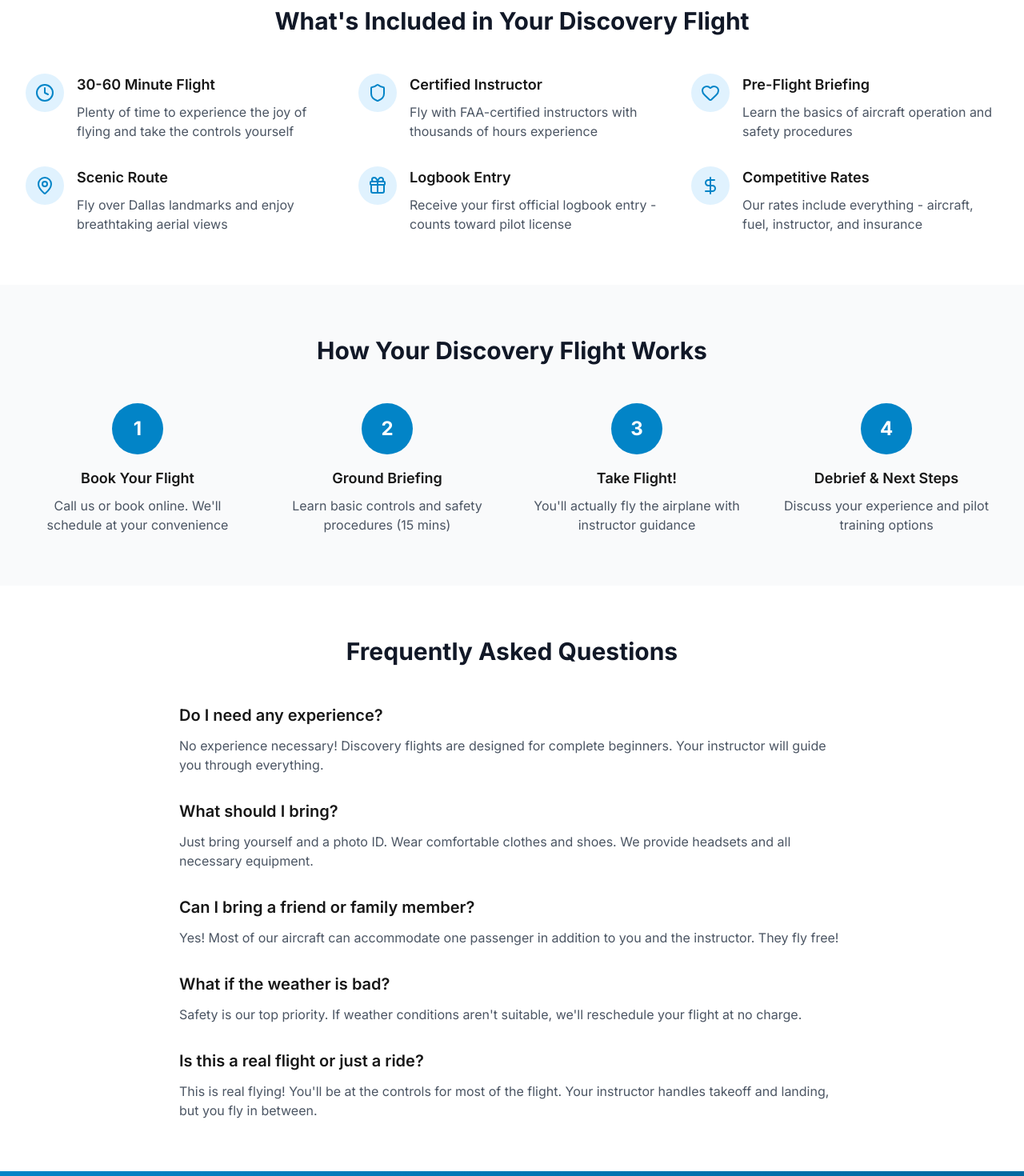
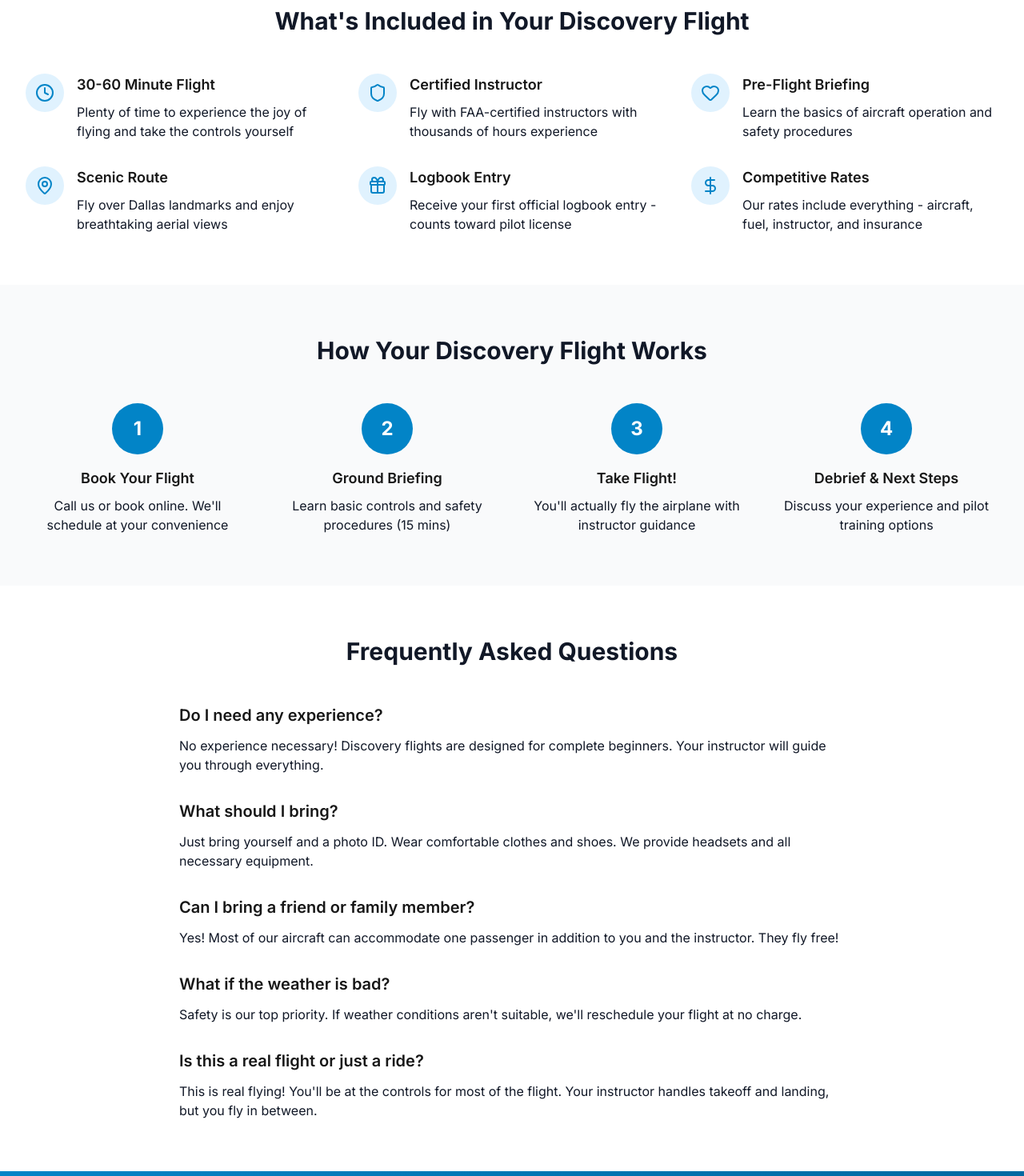
Before and after one commit to chris-w-gibson/goflytexas, a Next.js app: page /discovery-flight in a window 1280 px wide. Shown: the part 460-1930 px from the top of the page at 80% size. Built offline with nearby package versions, Linux system fonts and the light colour scheme.

Commit message:
fix: improve text readability by changing grey text to black

```diff
--- a/app/discovery-flight/page.tsx
+++ b/app/discovery-flight/page.tsx
@@ -34,7 +34,7 @@ export default function DiscoveryFlightPage() {
             <h1 className="text-4xl md:text-5xl font-bold text-gray-900 mb-6">
               Discovery Flight Experience
             </h1>
-            <p className="text-xl text-gray-600 mb-8">
+            <p className="text-xl text-gray-900 mb-8">
               Your first step into the world of aviation. Take the controls and experience
               the freedom of flight with our certified instructors.
             </p>
@@ -72,7 +72,7 @@ export default function DiscoveryFlightPage() {
               </div>
               <div>
                 <h3 className="text-lg font-semibold mb-2">30-60 Minute Flight</h3>
-                <p className="text-gray-600">Plenty of time to experience the joy of flying and take the controls yourself</p>
+                <p className="text-gray-900">Plenty of time to experience the joy of flying and take the controls yourself</p>
               </div>
             </div>
 
@@ -84,7 +84,7 @@ export default function DiscoveryFlightPage() {
               </div>
               <div>
                 <h3 className="text-lg font-semibold mb-2">Certified Instructor</h3>
-                <p className="text-gray-600">Fly with FAA-certified instructors with thousands of hours experience</p>
+                <p className="text-gray-900">Fly with FAA-certified instructors with thousands of hours experience</p>
               </div>
             </div>
 
@@ -96,7 +96,7 @@ export default function DiscoveryFlightPage() {
               </div>
               <div>
                 <h3 className="text-lg font-semibold mb-2">Pre-Flight Briefing</h3>
-                <p className="text-gray-600">Learn the basics of aircraft operation and safety procedures</p>
+                <p className="text-gray-900">Learn the basics of aircraft operation and safety procedures</p>
               </div>
             </div>
 
@@ -108,7 +108,7 @@ export default function DiscoveryFlightPage() {
               </div>
               <div>
                 <h3 className="text-lg font-semibold mb-2">Scenic Route</h3>
-                <p className="text-gray-600">Fly over Dallas landmarks and enjoy breathtaking aerial views</p>
+                <p className="text-gray-900">Fly over Dallas landmarks and enjoy breathtaking aerial views</p>
               </div>
             </div>
 
@@ -120,7 +120,7 @@ export default function DiscoveryFlightPage() {
               </div>
               <div>
                 <h3 className="text-lg font-semibold mb-2">Logbook Entry</h3>
-                <p className="text-gray-600">Receive your first official logbook entry - counts toward pilot license</p>
+                <p className="text-gray-900">Receive your first official logbook entry - counts toward pilot license</p>
               </div>
             </div>
 
@@ -132,7 +132,7 @@ export default function DiscoveryFlightPage() {
               </div>
               <div>
                 <h3 className="text-lg font-semibold mb-2">Competitive Rates</h3>
-                <p className="text-gray-600">Our rates include everything - aircraft, fuel, instructor, and insurance</p>
+                <p className="text-gray-900">Our rates include everything - aircraft, fuel, instructor, and insurance</p>
               </div>
             </div>
           </div>
@@ -152,7 +152,7 @@ export default function DiscoveryFlightPage() {
                 1
               </div>
               <h3 className="text-lg font-semibold mb-2">Book Your Flight</h3>
-              <p className="text-gray-600">Call us or book online. We'll schedule at your convenience</p>
+              <p className="text-gray-900">Call us or book online. We'll schedule at your convenience</p>
             </div>
 
             <div className="text-center">
@@ -160,7 +160,7 @@ export default function DiscoveryFlightPage() {
                 2
               </div>
               <h3 className="text-lg font-semibold mb-2">Ground Briefing</h3>
-              <p className="text-gray-600">Learn basic controls and safety procedures (15 mins)</p>
+              <p className="text-gray-900">Learn basic controls and safety procedures (15 mins)</p>
             </div>
 
             <div className="text-center">
@@ -168,7 +168,7 @@ export default function DiscoveryFlightPage() {
                 3
               </div>
               <h3 className="text-lg font-semibold mb-2">Take Flight!</h3>
-              <p className="text-gray-600">You'll actually fly the airplane with instructor guidance</p>
+              <p className="text-gray-900">You'll actually fly the airplane with instructor guidance</p>
             </div>
 
             <div className="text-center">
@@ -176,7 +176,7 @@ export default function DiscoveryFlightPage() {
                 4
               </div>
               <h3 className="text-lg font-semibold mb-2">Debrief & Next Steps</h3>
-              <p className="text-gray-600">Discuss your experience and pilot training options</p>
+              <p className="text-gray-900">Discuss your experience and pilot training options</p>
             </div>
           </div>
         </div>
@@ -192,7 +192,7 @@ export default function DiscoveryFlightPage() {
           <div className="space-y-8">
             <div>
               <h3 className="text-xl font-semibold mb-3">Do I need any experience?</h3>
-              <p className="text-gray-600">
+              <p className="text-gray-900">
                 No experience necessary! Discovery flights are designed for complete beginners.
                 Your instructor will guide you through everything.
               </p>
@@ -200,7 +200,7 @@ export default function DiscoveryFlightPage() {
 
             <div>
               <h3 className="text-xl font-semibold mb-3">What should I bring?</h3>
-              <p className="text-gray-600">
+              <p className="text-gray-900">
                 Just bring yourself and a photo ID. Wear comfortable clothes and shoes.
                 We provide headsets and all necessary equipment.
               </p>
@@ -208,7 +208,7 @@ export default function DiscoveryFlightPage() {
 
             <div>
               <h3 className="text-xl font-semibold mb-3">Can I bring a friend or family member?</h3>
-              <p className="text-gray-600">
+              <p className="text-gray-900">
                 Yes! Most of our aircraft can accommodate one passenger in addition to you
                 and the instructor. They fly free!
               </p>
@@ -216,7 +216,7 @@ export default function DiscoveryFlightPage() {
 
             <div>
               <h3 className="text-xl font-semibold mb-3">What if the weather is bad?</h3>
-              <p className="text-gray-600">
+              <p className="text-gray-900">
                 Safety is our top priority. If weather conditions aren't suitable, we'll
                 reschedule your flight at no charge.
               </p>
@@ -224,7 +224,7 @@ export default function DiscoveryFlightPage() {
 
             <div>
               <h3 className="text-xl font-semibold mb-3">Is this a real flight or just a ride?</h3>
-              <p className="text-gray-600">
+              <p className="text-gray-900">
                 This is real flying! You'll be at the controls for most of the flight.
                 Your instructor handles takeoff and landing, but you fly in between.
               </p>
@@ -295,7 +295,7 @@ export default function DiscoveryFlightPage() {
           <h2 className="text-3xl font-bold text-gray-900 mb-6">
             Ready to Experience the Freedom of Flight?
           </h2>
-          <p className="text-xl text-gray-600 mb-8">
+          <p className="text-xl text-gray-900 mb-8">
             Book your Discovery Flight today and take the first step toward becoming a pilot.
           </p>
           <div className="flex flex-col sm:flex-row gap-4 justify-center">
@@ -312,7 +312,7 @@ export default function DiscoveryFlightPage() {
               Email Us
             </Link>
           </div>
-          <p className="mt-6 text-gray-500">
+          <p className="mt-6 text-gray-900">
             Or visit us at Dallas Executive Airport
           </p>
         </div>
--- a/app/page.tsx
+++ b/app/page.tsx
@@ -16,7 +16,7 @@ export default function Home() {
             <h2 className="text-3xl md:text-4xl font-bold text-gray-900 mb-4">
               Why Choose GoFlyTexas
             </h2>
-            <p className="text-xl text-gray-600 max-w-3xl mx-auto">
+            <p className="text-xl text-gray-900 max-w-3xl mx-auto">
               With decades of experience and a passion for aviation, we're committed to making your flying dreams a reality.
             </p>
           </div>
@@ -27,7 +27,7 @@ export default function Home() {
                 <Users className="h-8 w-8 text-sky-600" />
               </div>
               <h3 className="text-xl font-semibold">Expert Instructors</h3>
-              <p className="text-gray-600">FAA-certified instructors with thousands of flight hours</p>
+              <p className="text-gray-900">FAA-certified instructors with thousands of flight hours</p>
             </div>
 
             <div className="text-center space-y-4">
@@ -35,7 +35,7 @@ export default function Home() {
                 <Award className="h-8 w-8 text-sky-600" />
               </div>
               <h3 className="text-xl font-semibold">Modern Fleet</h3>
-              <p className="text-gray-600">Well-maintained aircraft with latest avionics</p>
+              <p className="text-gray-900">Well-maintained aircraft with latest avionics</p>
             </div>
 
             <div className="text-center space-y-4">
@@ -43,7 +43,7 @@ export default function Home() {
                 <Calendar className="h-8 w-8 text-sky-600" />
               </div>
               <h3 className="text-xl font-semibold">Flexible Scheduling</h3>
-              <p className="text-gray-600">Book flights that fit your busy schedule</p>
+              <p className="text-gray-900">Book flights that fit your busy schedule</p>
             </div>
 
             <div className="text-center space-y-4">
@@ -51,7 +51,7 @@ export default function Home() {
                 <CheckCircle className="h-8 w-8 text-sky-600" />
               </div>
               <h3 className="text-xl font-semibold">Proven Success</h3>
-              <p className="text-gray-600">High pass rate for pilot certification exams</p>
+              <p className="text-gray-900">High pass rate for pilot certification exams</p>
             </div>
           </div>
         </div>
--- a/components/Hero.tsx
+++ b/components/Hero.tsx
@@ -23,7 +23,7 @@ export default function Hero() {
                 <span className="text-sky-600 block">Your DFW Flight Training</span>
               </h1>
 
-              <p className="text-xl text-gray-600">
+              <p className="text-xl text-gray-900">
                 Experience aviation in the Dallas-Fort Worth area. Discovery flights,
                 aircraft rentals, and flight training for pilots of all levels.
               </p>
@@ -46,7 +46,7 @@ export default function Hero() {
               </Link>
             </div>
 
-            <div className="flex flex-col sm:flex-row gap-6 text-sm text-gray-600">
+            <div className="flex flex-col sm:flex-row gap-6 text-sm text-gray-900">
               <div className="flex items-center space-x-2">
                 <Clock className="h-5 w-5 text-sky-600" />
                 <span>30-60 min flights</span>
```
Also changed, not shown: app/aircraft/page.tsx (+10 -10 lines), app/contact/page.tsx (+9 -9 lines).
